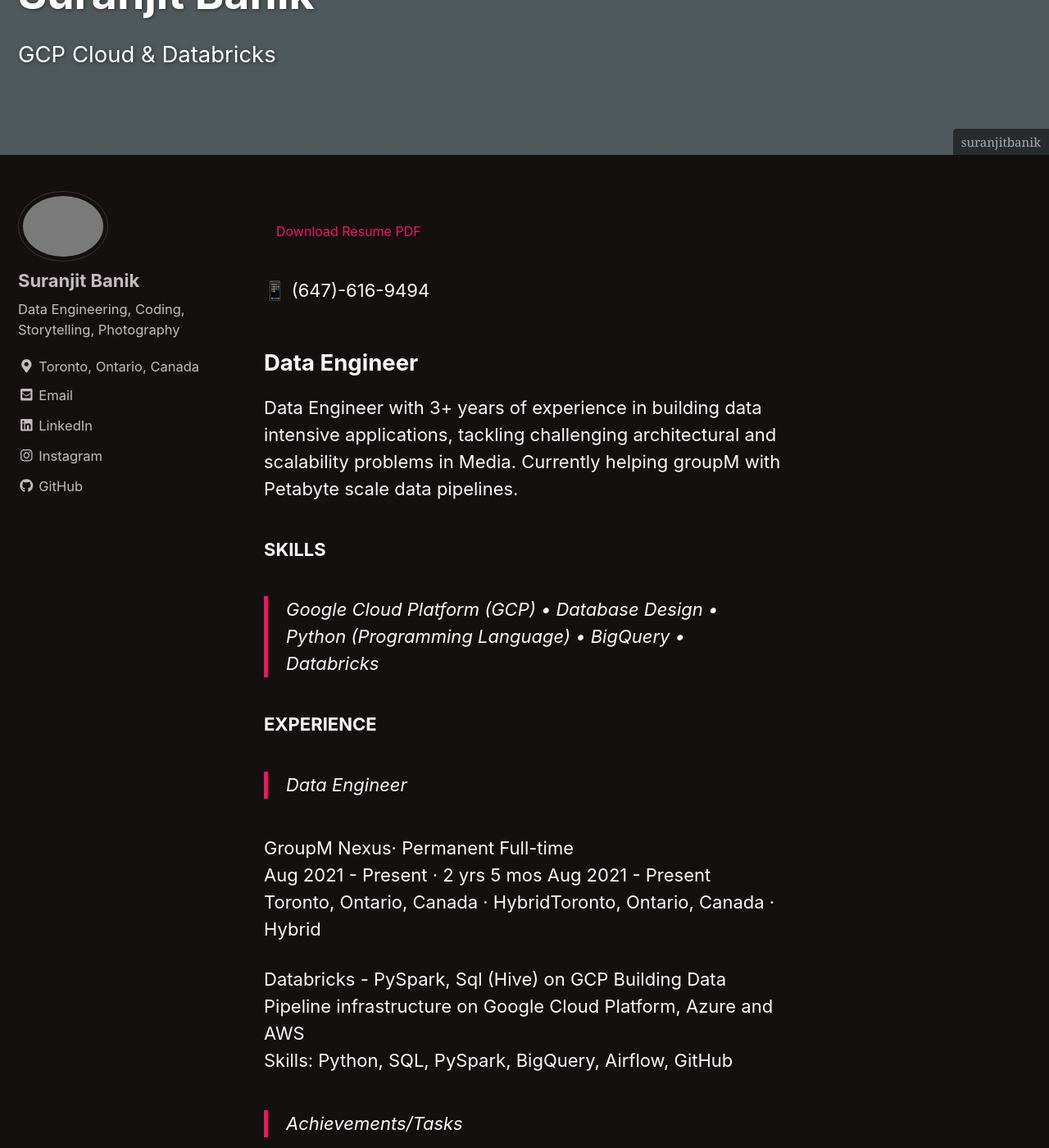
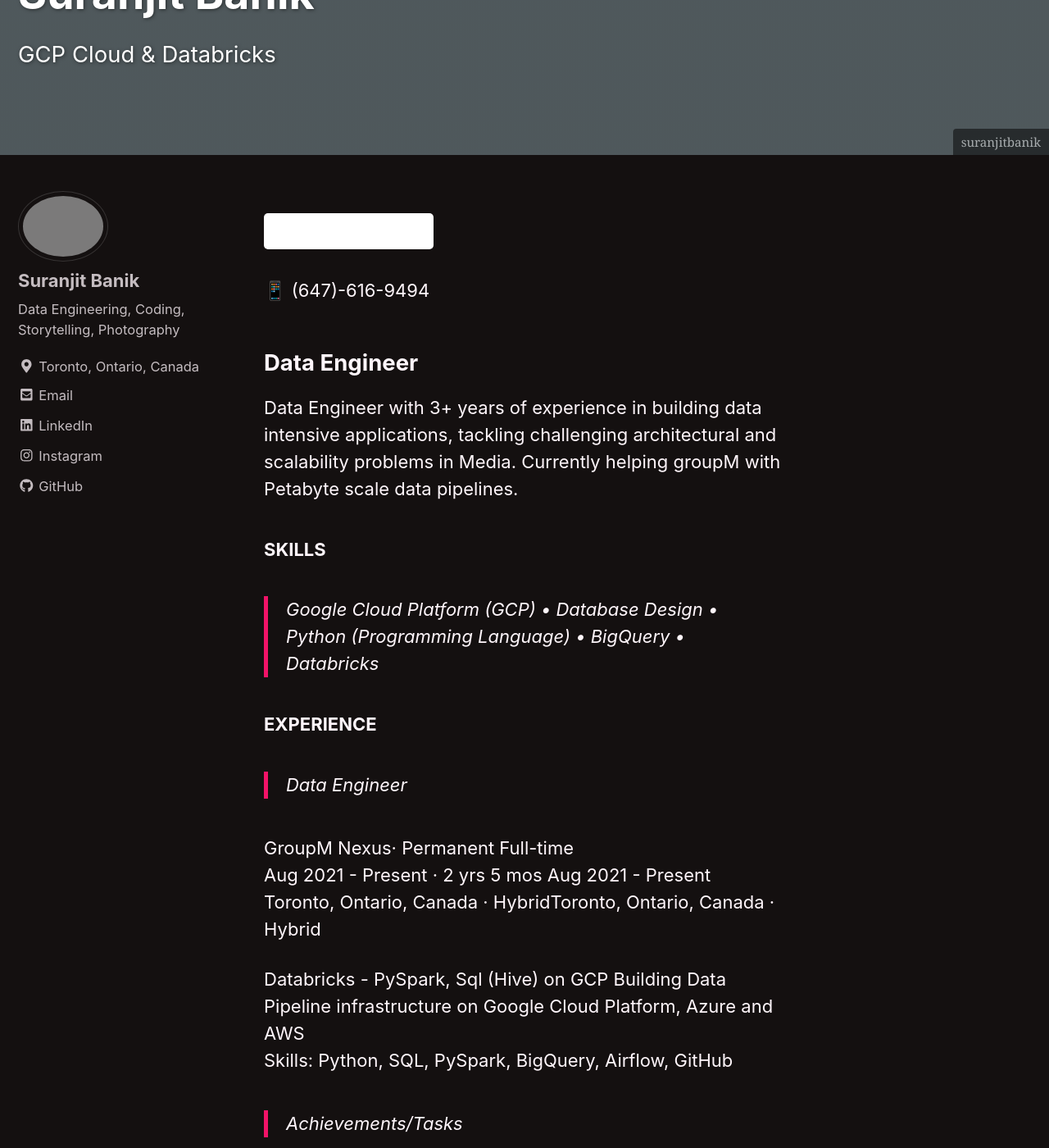
Before and after one commit to mastermindLAB/mastermindLAB.github.io, a Jekyll site: the page built from _pages/Resume.md, in a window 1280 px wide and 1400 px high, scrolled down 201 px. Shown: the whole window at 82% size. Built offline with Jekyll 4.4.1, drawn with Linux system fonts in a browser that asks for light colours; nearby versions of some CDN libraries; emoji names are drawn with the system emoji font; comment, search, counter and statistics services are not loaded.

Commit message:
new codespace

```diff
--- a/assets/css/main.scss
+++ b/assets/css/main.scss
@@ -12,6 +12,8 @@
     display: inline-block;
     padding: 10px 15px;
     margin: 5px 0;
+    background-color: #ffffff; // or your preferred default background color
+    color: #fff; // default text color
     text-decoration: none;
     border-radius: 5px;
     font-size: 16px;
```
